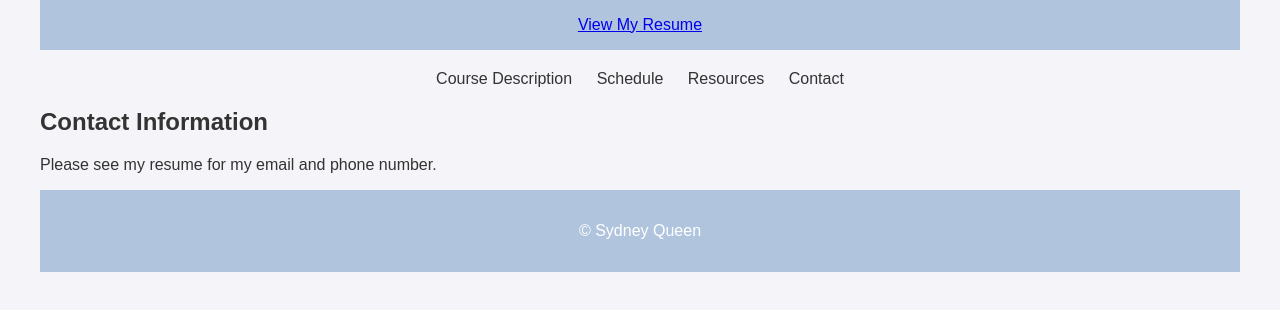
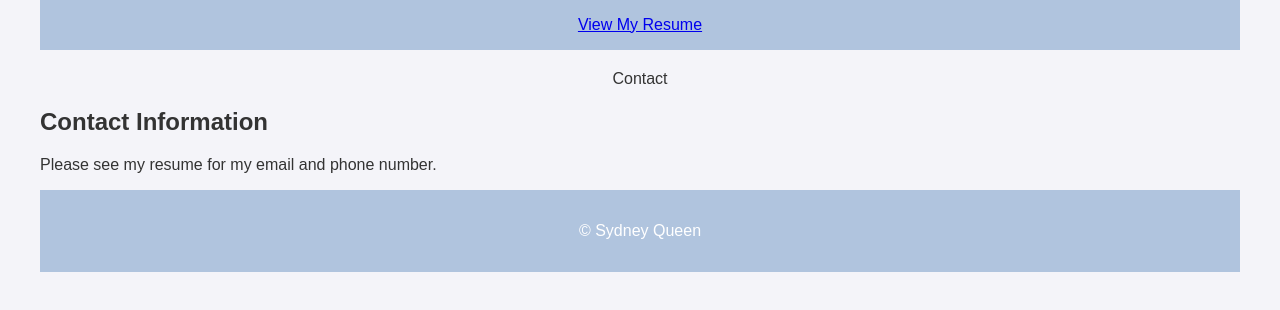
Before and after one commit to SydneySiQueen/sydneysiqueen.github.io, a plain HTML site: page index.html in a window 1280 px wide. Shown: the part 120-430 px from the top of the page. Drawn offline with Linux system fonts and the light colour scheme.

Commit message:
Update index.html

```diff
--- a/index.html
+++ b/index.html
@@ -35,13 +35,10 @@
     <header>
         <h1>Sydney Queen</h1>
 
-        <a href="https://github.com/SydneySiQueen/sydneysiqueen.github.io/blob/main/Resume%20(4-25-24).pdf" target="_blank">View My Resume</a>
+        <a href="https://github.com/SydneySiQueen/sydneysiqueen.github.io/blob/main/Resume%20(4-27-24).pdf" target="_blank">View My Resume</a>
 
     </header>
     <nav>
-        <a href="#course-description">Course Description</a>
-        <a href="#schedule">Schedule</a>
-        <a href="#resources">Resources</a>
         <a href="#contact">Contact</a>
     </nav>
     <section id="contact">
```
